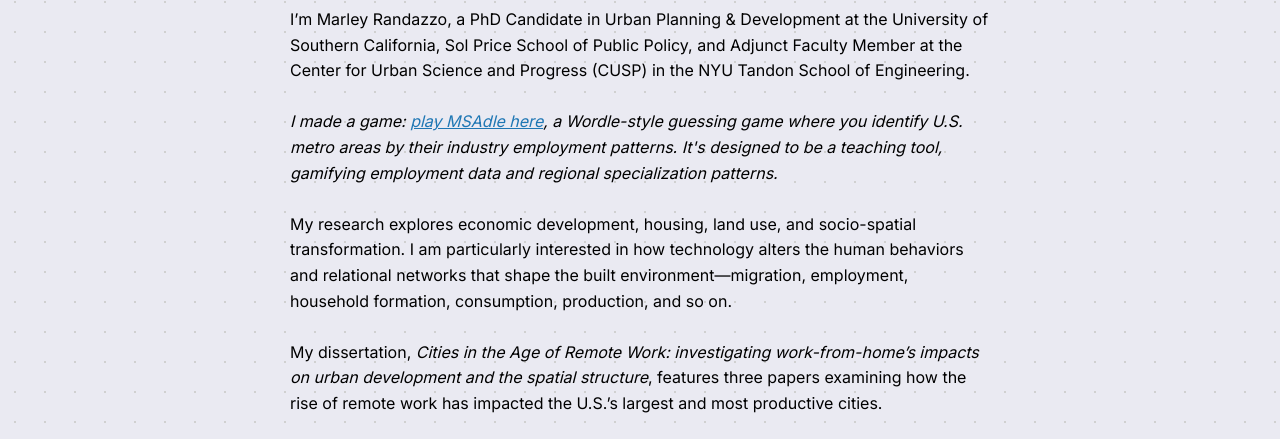
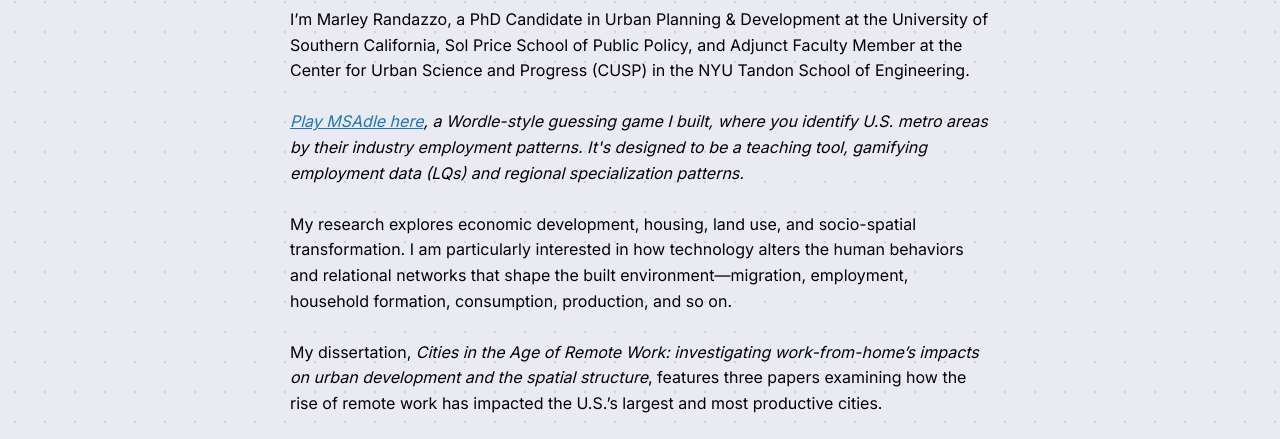
Before and after one commit to marleyra/marleyrandazzo, a plain HTML site: page index.html in a window 1280 px wide. Shown: the part 283-722 px from the top of the page. Drawn offline with Linux system fonts and the light colour scheme.

Commit message:
game paragraph updates

```diff
--- a/index.html
+++ b/index.html
@@ -209,8 +209,8 @@
             <p>I’m Marley Randazzo, a PhD Candidate in Urban Planning & Development at the University of Southern California, Sol Price School of
                Public Policy, and Adjunct Faculty Member at the Center for Urban Science and Progress (CUSP) in the NYU Tandon School of Engineering.</p>
             <br>
-            <p style="font-style: italic;"> I made a game: <a href="https://msadle.vercel.app" style="color: #1f77b4;">play MSAdle here</a>, a Wordle-style guessing game where you identify U.S. metro areas
-               by their industry employment patterns. It's designed to be a teaching tool, gamifying employment data and regional specialization patterns.</p>
+            <p style="font-style: italic;"><a href="https://msadle.vercel.app" style="color: #1f77b4;">Play MSAdle here</a>, a Wordle-style guessing game I built, where you identify U.S. metro areas
+               by their industry employment patterns. It's designed to be a teaching tool, gamifying employment data (LQs) and regional specialization patterns.</p>
             <br>
             <p>My research explores economic development, housing, land use, and socio-spatial transformation. I am particularly interested in how technology alters the
                human behaviors and relational networks that shape the built environment—migration, employment, household formation, consumption, production, and so on.</p>
```
